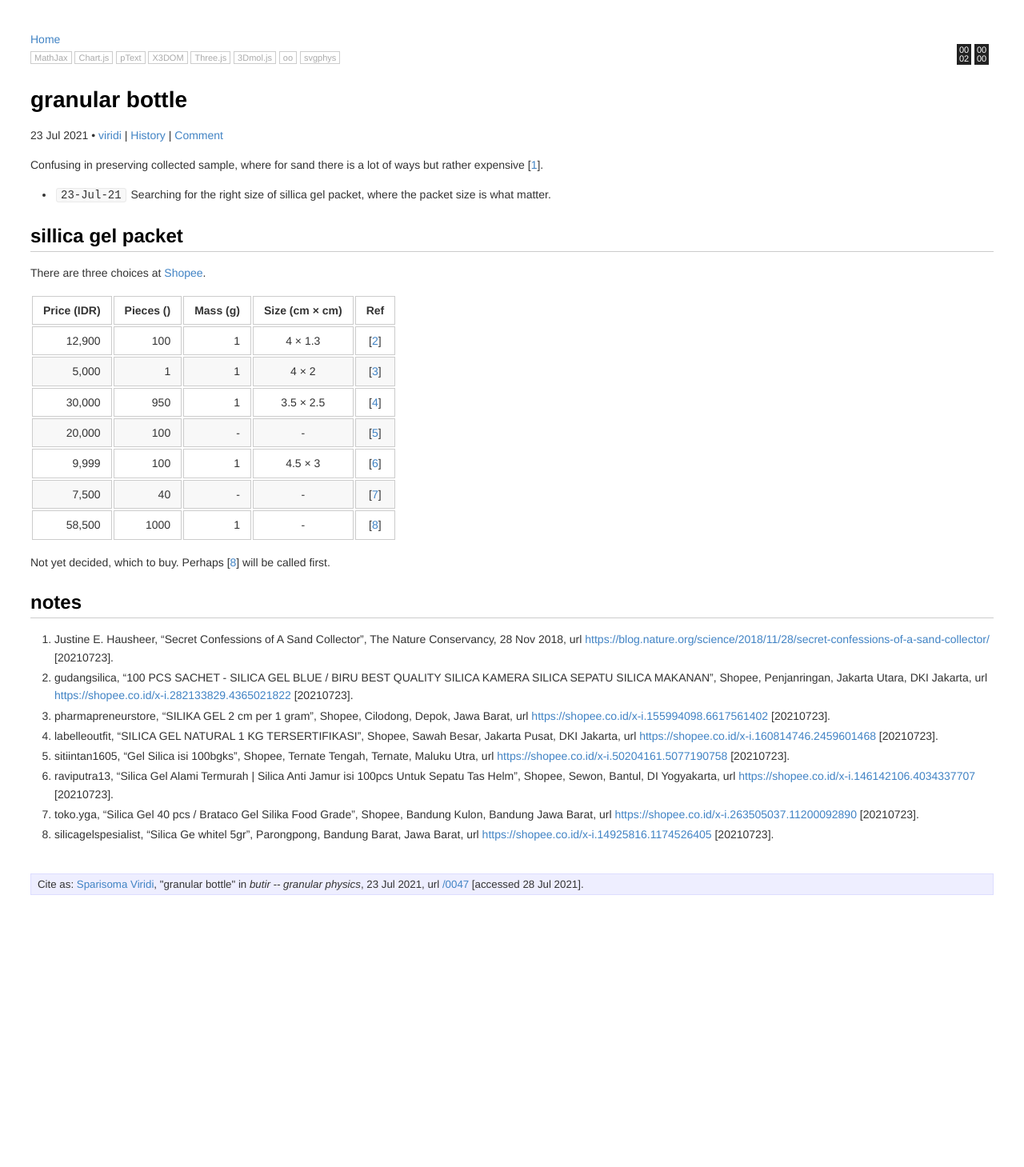
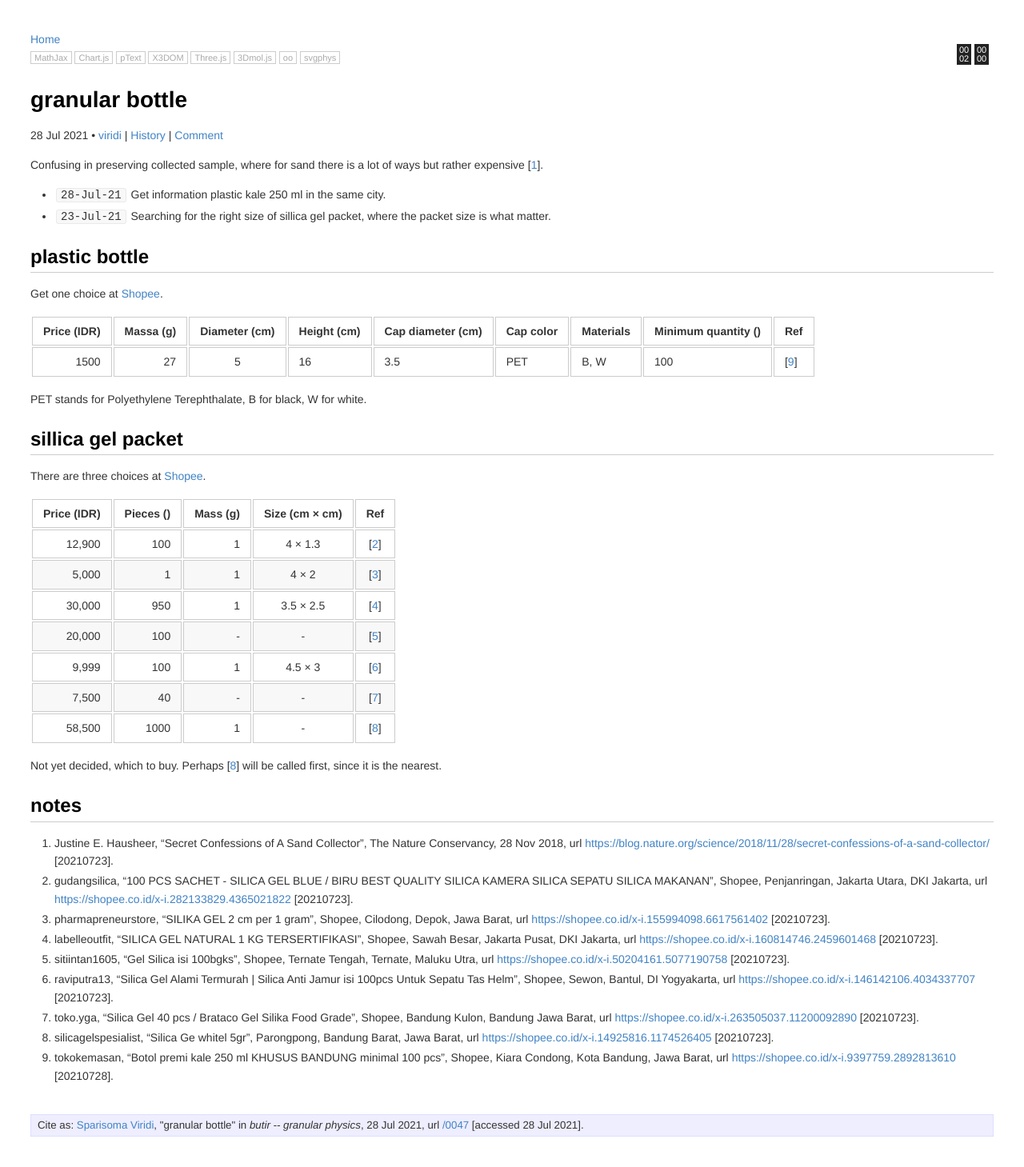
Before and after one commit to dudung/butir, a Jekyll site: the page built from _posts/0/04/2021-07-23-granular-bottle.md, in a window 1280 px wide. Shown: the whole page at 80% size. Built offline with Jekyll 4.4.1, drawn with Linux system fonts in a browser that asks for light colours; before the commit the page ends 1157 px from its top, so only the background shows below that.

Commit message:
fin today

```diff
--- a/_posts/0/04/2021-07-23-granular-bottle.md
+++ b/_posts/0/04/2021-07-23-granular-bottle.md
@@ -13,7 +13,7 @@ oo: false
 svgphys: false
 category: code
 tags: ["research", "granular bottle"]
-date: 2021-07-23 23:36:00 +0700
+date: 2021-07-28 19:13:00 +0700
 permalink: /0047
 src: https://github.com/dudung/butir/commits/main/_posts/0/04/2021-07-23-granular-bottle.md
 twitter_username: 6unpnp
@@ -21,8 +21,18 @@ nodes: ['0000', '0002']
 ---
 Confusing in preserving collected sample, where for sand there is a lot of ways but rather expensive [[1](#r01)].
 
++ `28-Jul-21` Get information plastic kale 250 ml in the same city.
 + `23-Jul-21` Searching for the right size of sillica gel packet, where the packet size is what matter.
 
+
+## plastic bottle
+Get one choice at [Shopee](https://shopee.co.id/).
+
+Price (IDR) | Massa (g) | Diameter (cm) | Height (cm) | Cap diameter (cm) |Cap color | Materials | Minimum quantity () |  Ref
+--: | --: | :-:
+1500 | 27 | 5 | 16 | 3.5 | PET | B, W | 100 | [[9](#r09)]
+
+PET stands for Polyethylene Terephthalate, B for black, W for white.
 
 ## sillica gel packet
 There are three choices at [Shopee](https://shopee.co.id/).
@@ -37,7 +47,7 @@ Price (IDR) | Pieces () | Mass (g) | Size (cm &times; cm) | Ref
  7,500 |   40 | - | -               | [[7](#r07)]
 58,500 | 1000 | 1 | -               | [[8](#r08)]
 
-Not yet decided, which to buy. Perhaps [[8](#r08)] will be called first.
+Not yet decided, which to buy. Perhaps [[8](#r08)] will be called first, since it is the nearest.
 
 ## notes
 1. <a name="r01"></a>Justine E. Hausheer, "Secret Confessions of A Sand Collector", The Nature Conservancy, 28 Nov 2018, url <https://blog.nature.org/science/2018/11/28/secret-confessions-of-a-sand-collector/> [20210723].
@@ -48,3 +58,4 @@
 6. <a name="r06"></a>raviputra13, "Silica Gel Alami Termurah \| Silica Anti Jamur isi 100pcs Untuk Sepatu Tas Helm", Shopee, Sewon, Bantul, DI Yogyakarta, url <https://shopee.co.id/x-i.146142106.4034337707> [20210723].
 7. <a name="r07"></a>toko.yga, "Silica Gel 40 pcs / Brataco Gel Silika Food Grade", Shopee, Bandung Kulon, Bandung Jawa Barat, url <https://shopee.co.id/x-i.263505037.11200092890> [20210723].
 8. <a name="r08"></a>silicagelspesialist, "Silica Ge whitel 5gr", Parongpong, Bandung Barat, Jawa Barat, url <https://shopee.co.id/x-i.14925816.1174526405> [20210723].
+9. <a name="r09"></a>tokokemasan, "Botol premi kale 250 ml KHUSUS BANDUNG minimal 100 pcs", Shopee, Kiara Condong, Kota Bandung, Jawa Barat, url <https://shopee.co.id/x-i.9397759.2892813610> [20210728].
```
Also changed, not shown: _posts/0/05/2021-07-28-refs.md (+5 -5 lines).
